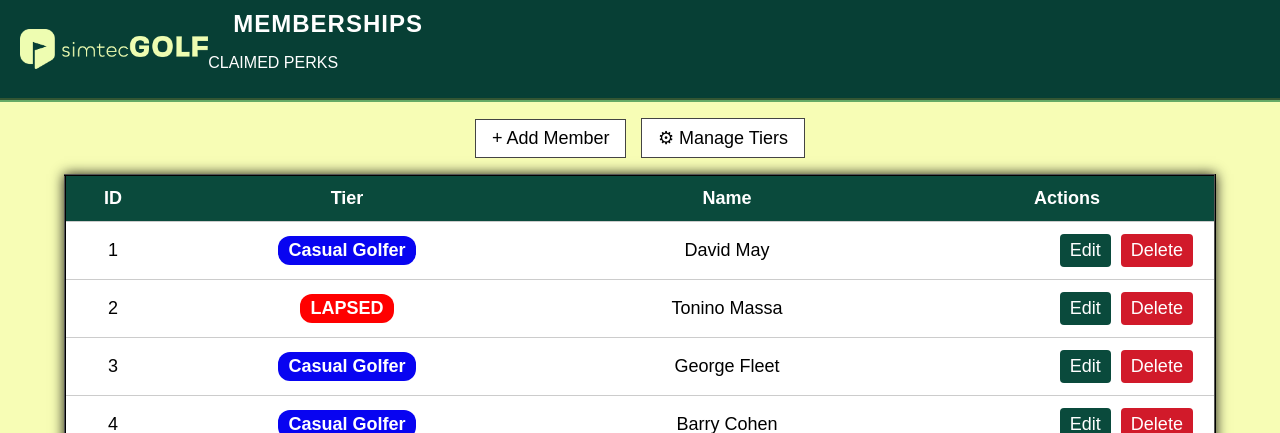
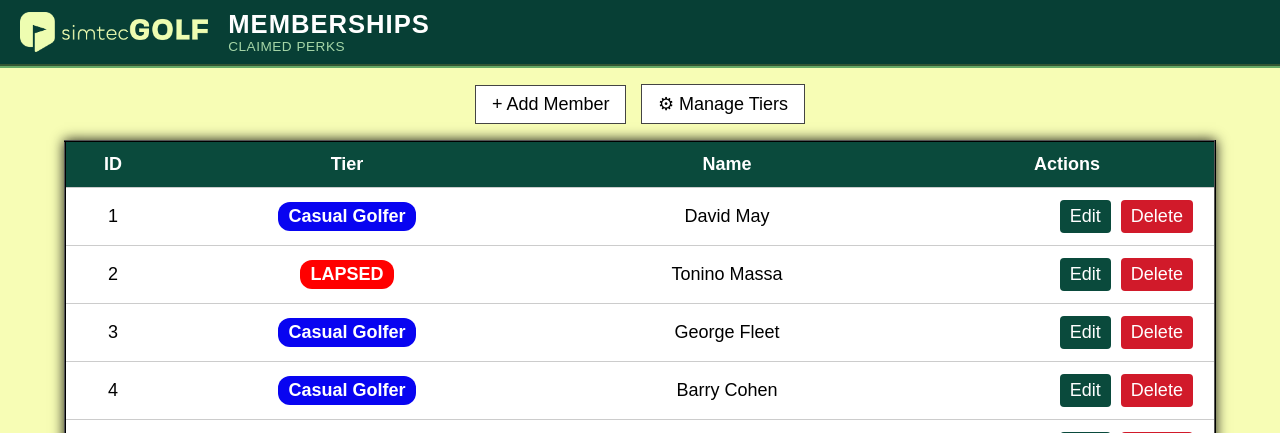
Before and after one commit to jake6192/V5, a Flask app: page / in a window 1280 px wide. Shown: the top 433 px of the page. Run offline with Flask 3, Linux system fonts and the light colour scheme; data comes from the database, SQL or seed files in the repository.

Commit message:
Update style.css

```diff
--- a/static/style.css
+++ b/static/style.css
@@ -14,23 +14,27 @@ header {
   justify-content: flex-start;
   border-bottom: 4px groove #6a6;
 }
-
-header h1 {
-  font-size: 24px;
-  margin: 0 0 0 25px;
-  letter-spacing: 1px;
-}
-
 header .brand {
   display: flex;
   align-items: center;
   font-weight: bold;
+  margin-right: 20px;
 }
-
-header .brand span {
-  margin-left: 10px;
-  color: #c9f047;
-  font-size: 22px;
+.header-text {
+  display: flex;
+  flex-direction: column;
+}
+.header-title {
+  margin: 0;
+  color: #ffffff;
+  font-size: 1.6rem;
+  letter-spacing: 1px;
+}
+.header-tagline {
+  margin: 0;
+  color: #a5d6a7;
+  font-size: 0.85rem;
+  letter-spacing: 0.5px;
 }
 
 small {
```
